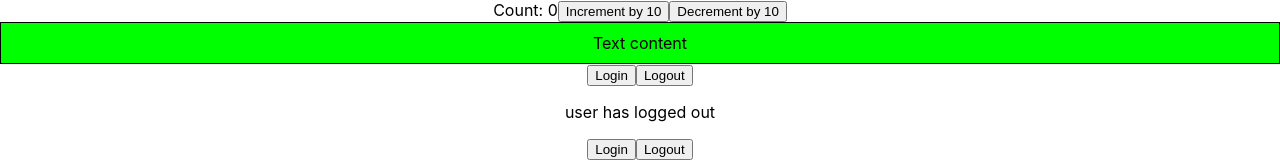
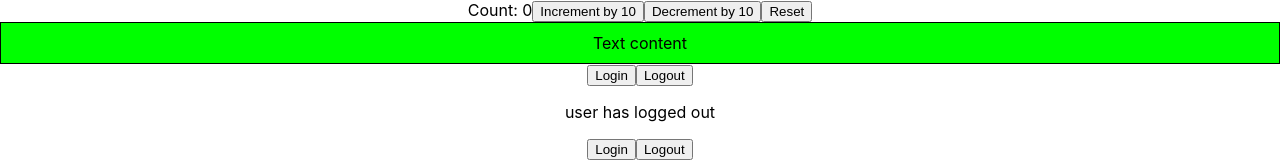
Before and after one commit to zulhamzakaria/all-thing-typescript, a React (Create React App) app in the folder react-typescript/react-ts-demo/: page / in a window 1280 px wide. Shown: the top 162 px of the page. Built offline with nearby package versions, Linux system fonts and the light colour scheme.

Commit message:
- reset action split actions to two types: update and reset - combine/unite both type with counter action (discriminated union)

```diff
--- a/react-typescript/react-ts-demo/src/components/state/Counter.tsx
+++ b/react-typescript/react-ts-demo/src/components/state/Counter.tsx
@@ -6,10 +6,14 @@ type CounterState = {
   count: number;
 };
 
-type CounterAction = {
+type UpdateAction = {
   type: "increment" | "decrement";
   payload: number;
 };
+type ResetAction = {
+  type: "reset";
+};
+type CounterAction = UpdateAction | ResetAction;
 
 function reducer(state: CounterState, action: CounterAction) {
   switch (action.type) {
@@ -17,6 +21,8 @@ function reducer(state: CounterState, action: CounterAction) {
       return { count: state.count + action.payload };
     case "decrement":
       return { count: state.count - action.payload };
+    case "reset":
+      return initialState;
     case "increment":
       return state;
   }
@@ -33,6 +39,7 @@ export const Counter = () => {
       <button onClick={() => dispatch({ type: "decrement", payload: 10 })}>
         Decrement by 10
       </button>
+      <button onClick={() => dispatch({ type: "reset" })}>Reset</button>
     </>
   );
 };
```
